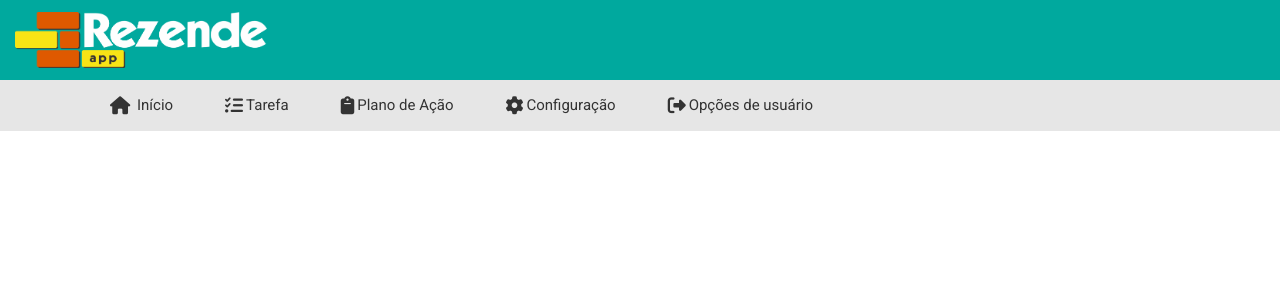
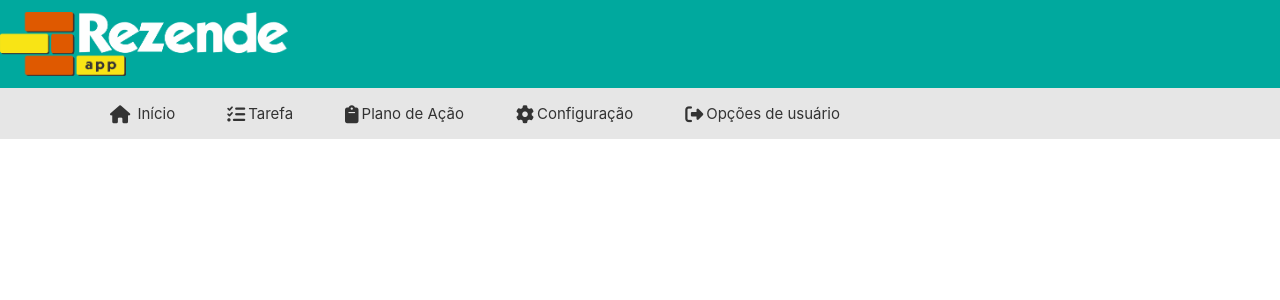
Before and after one commit to RVBF/rezendeapp, a PHP site: page / in a window 1280 px wide. Shown: the top 300 px of the page. Run offline with PHP 8.4, Linux system fonts and the light colour scheme; some libraries are stand-ins or nearby versions.

Commit message:
Correções

```diff
--- a/assets/styles/estilo.css
+++ b/assets/styles/estilo.css
@@ -39,7 +39,7 @@
 }
 
 .logo-area {
-    padding: 12px 0px;
+    padding: 12px 30px;
 }
 
 .logo-area img{
@@ -384,5 +384,9 @@
 }
 
  .selected{
-    background-color : #747a84 !important;
+    background-color : #00a99e !important;
 }
+
+.body_app {
+    padding: 0px !important;
+}
--- a/assets/styles/meanmenu.min.css
+++ b/assets/styles/meanmenu.min.css
@@ -79,7 +79,7 @@
 .mean-container .mean-bar,.mean-container .mean-bar *{-webkit-box-sizing:content-box;-moz-box-sizing:content-box;box-sizing:content-box}
 .mean-remove{display:none!important}
 .mean-container .mean-bar::after {
-  color: #ffffff;
+  color: #333;
   content: "MENU";
   font-size: 21px;
   left: 5%;
--- a/bower.json
+++ b/bower.json
@@ -13,7 +13,7 @@
     "bootstrap": "4.1.3",
     "jquery-validation": "1.17.0",
     "bootstrap3-dialog": "1.35.2",
-    "datatables-i18n": "~1.0.4",
+    "datatables.net-plugins": "1.10.19",
     "toastr": "2.1.3",
     "grapnel": "0.6.4",
     "font-awesome": "5.4.1",
--- a/categoria.html
+++ b/categoria.html
@@ -57,5 +57,5 @@
 <script type="text/javascript" src="assets/js/categoria/categoria.serv.js"></script>
 <script type="text/javascript" src="assets/js/categoria/categoria.list.ctrl.js"></script>
 <script type="text/javascript" src="assets/js/categoria/categoria.list.cfg.js"></script>
-<script type="text/javascript" src="assets/js/categoria/categoria.form.cfg.js"></script>
-<script type="text/javascript" src="assets/js/categoria/categoria.form.cfg.js"></script>
+<!-- <script type="text/javascript" src="assets/js/categoria/categoria.form.cfg.js"></script>
+<script type="text/javascript" src="assets/js/categoria/categoria.form.cfg.js"></script> -->
--- a/index.html
+++ b/index.html
@@ -3,8 +3,9 @@
   <head>
       <meta charset="utf-8">
       <meta http-equiv="X-UA-Compatible" content="IE=edge">
-      <meta name="viewport" content="width=device-width, initial-scale=1.0">
+      <meta name="viewport" content="width=device-width, initial-scale=1">
       <title>RezendeApp</title>
+      <link rel="stylesheet" type="text/css" href="assets/styles/estilo.css">
       <link href="https://fonts.googleapis.com/css?family=Roboto:100,300,400,700,900" rel="stylesheet">
       <link rel="stylesheet" href="assets/styles/main.css">
       <link rel="stylesheet" type="text/css" href="vendor/font-awesome/web-fonts-with-css/css/fontawesome-all.css">
@@ -18,7 +19,6 @@
       <link rel="stylesheet" type="text/css" href="vendor/datatables.net-responsive-bs4/css/responsive.bootstrap4.css">
       <link rel="stylesheet" type="text/css" href="vendor/datatables.net-select-dt/css/select.dataTables.min.css">
 
-
       <link rel="stylesheet" type="text/css" href="vendor/bootstrap3-dialog/dist/css/bootstrap-dialog.min.css">
       <link rel="stylesheet" type="text/css" href="vendor/toastr/toastr.min.css">
 
@@ -26,7 +26,6 @@
       <link rel="stylesheet" type="text/css" href="assets/styles/meanmenu.min.css">
       <link rel="stylesheet" type="text/css" href="assets/styles/animate.css">
       <link rel="stylesheet" type="text/css" href="assets/styles/normalize.css">
-      <link rel="stylesheet" type="text/css" href="assets/styles/estilo.css">
       <link rel="stylesheet" type="text/css" href="assets/styles/responsive.css">
 
 
@@ -40,25 +39,22 @@
       <link rel="apple-touch-icon" href="assets/images/icons/Logo_Rezende_Icone_152x152.png">
       <meta name="msapplication-TileImage" content="assets/images/icons/Logo_Rezende_Icone_144x144.png">
       <meta name="msapplication-TileColor" content="#f9f9f9">
+      <meta name="theme-color" content="#f9f9f9">
+
+
   </head>
 
   <body>
     <div class="row">
-        <div class="col-md-12 col-sm-12 col-xs-12 col-lg-12 col-12">
-            <div class="header-top-area">
-                <div class="col-lg-1 col-md-1 col-sm-12 col-xs-12 col-12">
-                    <div class="logo-area">
-                        <a href="#"><img src="assets/images/LogoRezende_CorelDraw_App_Branco.png"></a>
-                    </div>
-                </div>
+        <div class="col-md-12 col-sm-12 col-xs-12 col-lg-12 col-12 header-top-area">
+            <div class="col-lg-1 col-md-1 col-sm-12 col-xs-12 col-12 logo-area">
+                <a href="#"><img src="assets/images/LogoRezende_CorelDraw_App_Branco.jpg"></a>
             </div>
         </div>
     </div>
 
-
     <div class="row">
-        <div class="col-md-12 col-sm-12 col-xs-12 col-lg-12 mobile-menu-area">
-            <div class="mobile-menu">
+        <div class="col-md-12 col-sm-12 col-xs-12 col-lg-12 mobile-menu-area mobile-menu">
             <nav id="dropdown">
                 <ul class="mobile-menu-nav">
                     <li>
@@ -82,13 +78,11 @@
             </nav>
         </div>
     </div>
-    </div>
 
     <div class="main-menu-area">
         <div class="container">
             <div class="row">
                     <div class="col-lg-12 col-md-12 col-sm-12 col-xs-12">
-
                             <ul class="nav nav-tabs rezende-menu-wrap menu-it-icon-pro">
                                 <li class="">
                                 <a data-toggle="tab" href="#inicio" aria-expanded="false"><i class="rezende-icon fas fa-home"></i> Início</a>
@@ -131,7 +125,7 @@
     </div>
 
     <div class="row">
-        <div class="col-md-12 col-sm-12 col-xs-12 col-lg-12">
+        <div class="col-md-12 col-sm-12 col-xs-12 col-lg-12 body_app">
             <div id="app" ></div>
         </div>
     </div>
```
Also changed, not shown: assets/js/app.js (+30 -1 lines), assets/images/LogoRezende_CorelDraw_App_Branco.jpg (renamed from assets/images/LogoRezende_CorelDraw_App_Branco.png), assets/images/logo_comprimida.jpg (added). Lines whose indentation alone changed are shown as unchanged.
